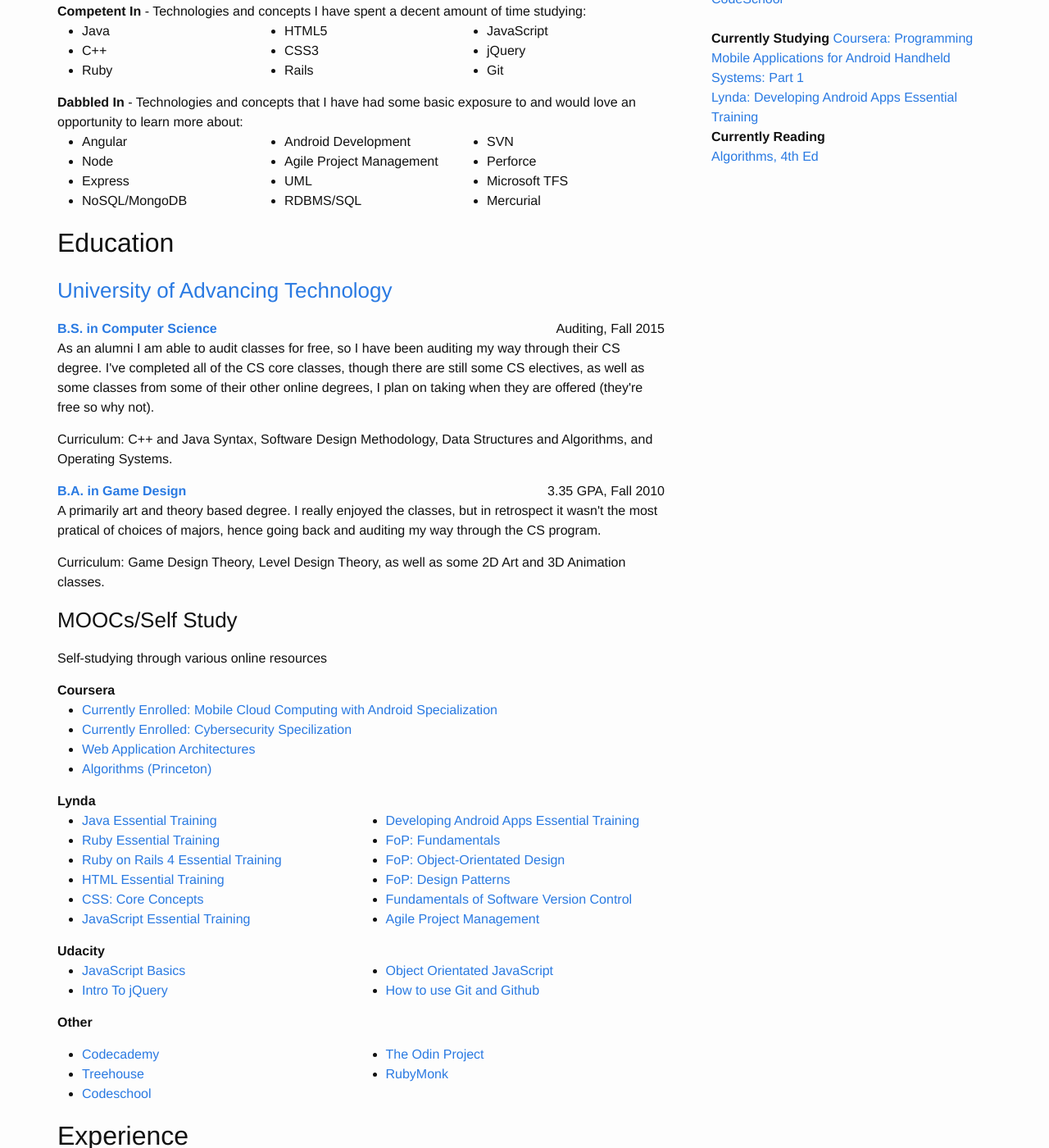
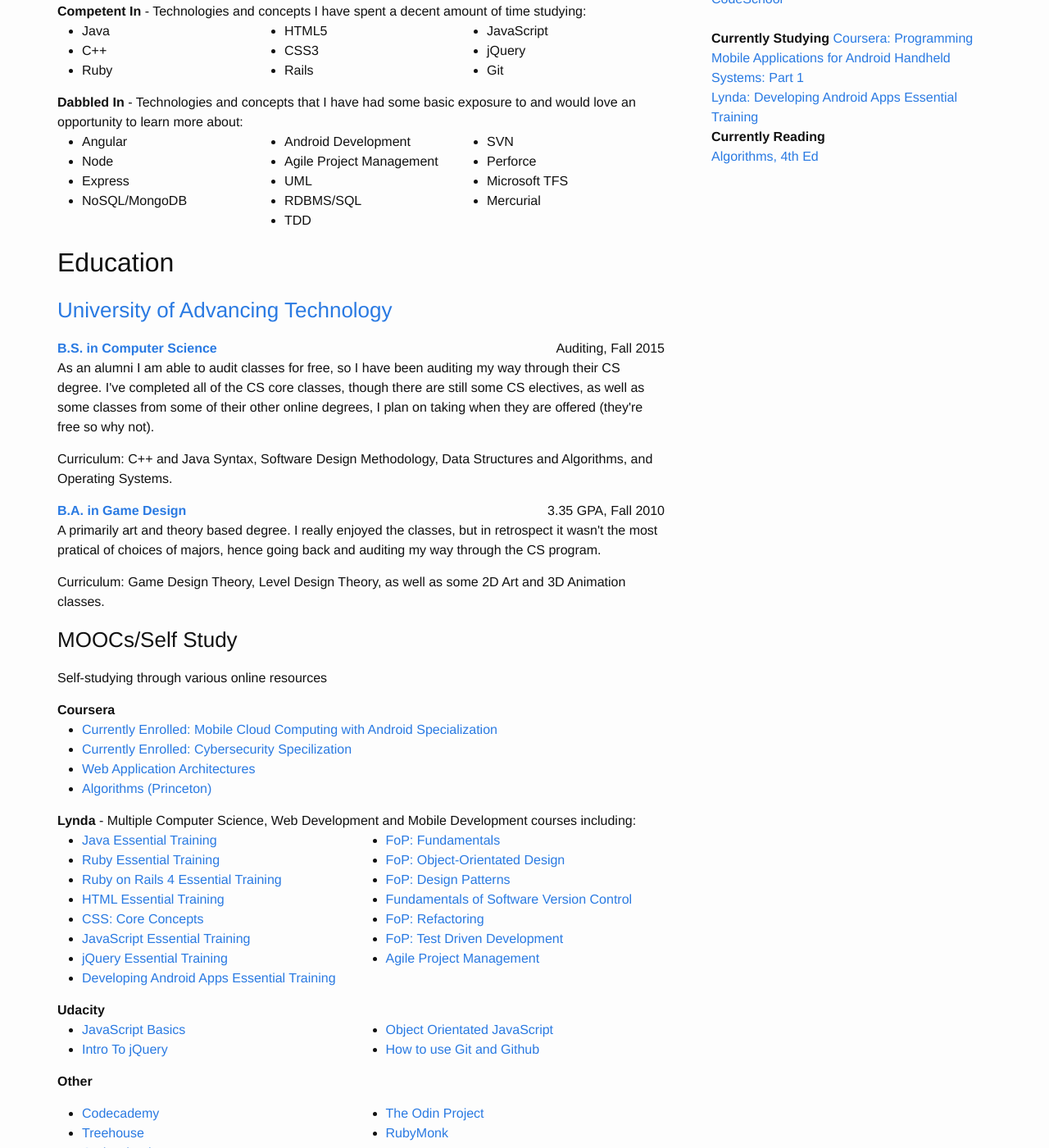
Before and after one commit to TaylorHuston/taylorhuston.github.io, a Jekyll site: the page built from resume.html, in a window 1280 px wide and 1400 px high, scrolled down 297 px. Shown: the whole window at 82% size. Built offline with Jekyll 4.4.1, drawn with Linux system fonts in a browser that asks for light colours.

Commit message:
Update Resume

```diff
--- a/resume.html
+++ b/resume.html
@@ -48,6 +48,7 @@
       <li>Agile Project Management</li>
       <li>UML</li>
       <li>RDBMS/SQL</li>
+      <li>TDD</li>
     </ul>
     <ul>
       <li>SVN</li>
@@ -93,7 +94,7 @@
 
   </div>
 
-  <strong>Lynda</strong>
+  <strong>Lynda</strong> - Multiple Computer Science, Web Development and Mobile Development courses including:
 
   <div class="mooc">
     <ul>
@@ -109,12 +110,13 @@
       </li>
       <li><a href="http://www.lynda.com/AllCertificates/User/1103034" target="_blank">JavaScript Essential Training</a>
       </li>
-
+      <li><a href="http://www.lynda.com/AllCertificates/User/1103034" target="_blank">jQuery Essential Training</a>
+      </li>
+      <li><a href="http://www.lynda.com/AllCertificates/User/1103034" target="_blank">Developing Android Apps Essential Training</a>
+      </li>
     </ul>
 
     <ul>
-      <li><a href="http://www.lynda.com/AllCertificates/User/1103034" target="_blank">Developing Android Apps Essential Training</a>
-      </li>
       <li><a href="http://www.lynda.com/AllCertificates/User/1103034" target="_blank">FoP: Fundamentals</a>
       </li>
       <li><a href="http://www.lynda.com/AllCertificates/User/1103034" target="_blank">FoP: Object-Orientated Design</a>
@@ -123,9 +125,12 @@
       </li>
       <li><a href="http://www.lynda.com/AllCertificates/User/1103034" target="_blank">Fundamentals of Software Version Control</a>
       </li>
+      <li><a href="http://www.lynda.com/AllCertificates/User/1103034" target="_blank">FoP: Refactoring</a>
+      </li>
+      <li><a href="http://www.lynda.com/AllCertificates/User/1103034" target="_blank">FoP: Test Driven Development</a>
+      </li>
       <li><a href="http://www.lynda.com/AllCertificates/User/1103034" target="_blank">Agile Project Management</a>
       </li>
-
     </ul>
 
   </div>
```
